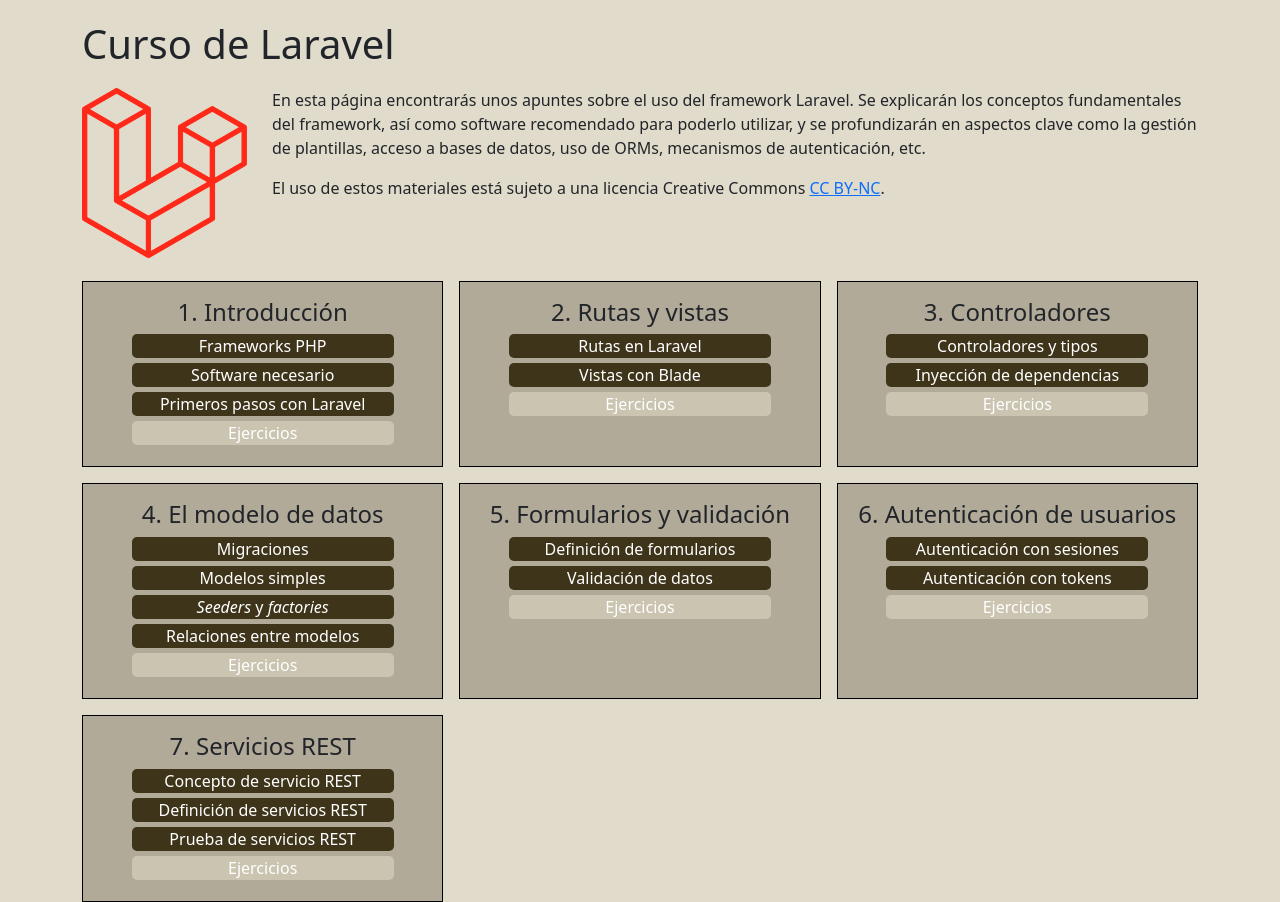
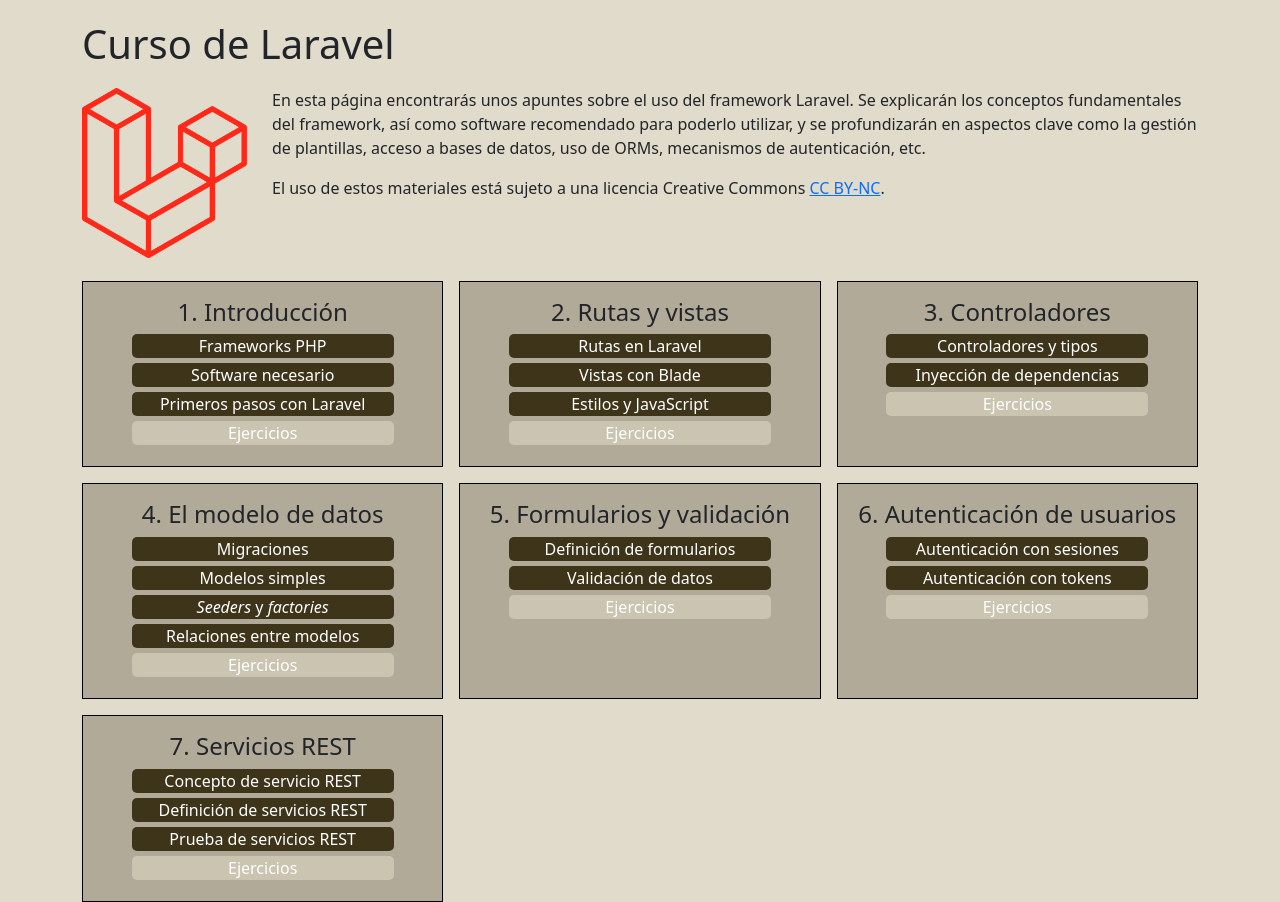
Before and after one commit to nachoiborraIES/laravel, a Jekyll site: the page built from index.html, in a window 1280 px wide. Built offline with Jekyll 4.4.1, drawn with Linux system fonts in a browser that asks for light colours.

Commit message:
Cambios 02

```diff
--- a/index.html
+++ b/index.html
@@ -31,9 +31,10 @@
         <div class="celda p-3">
             <span class="bi-columns-gap"></span>
             <h4>2. Rutas y vistas</h4>
-            <a href="">Rutas en Laravel</a>
-            <a href="">Vistas con Blade</a>
-            <a class="ejercicios" href="">Ejercicios</a>
+            <a href="md/es/02a">Rutas en Laravel</a>
+            <a href="md/es/02b">Vistas con Blade</a>
+            <a href="md/es/02c">Estilos y JavaScript</a>
+            <a class="ejercicios" href="md/es/02ejercicios">Ejercicios</a>
         </div>
     </div>
     <div class="col-sm-4">
```
Also changed, not shown: md/es/02b.md (+1 -1 lines), md/es/02c.md (+1 -1 lines).
